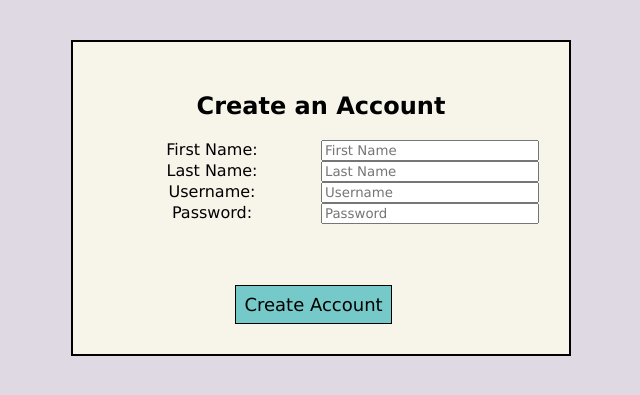
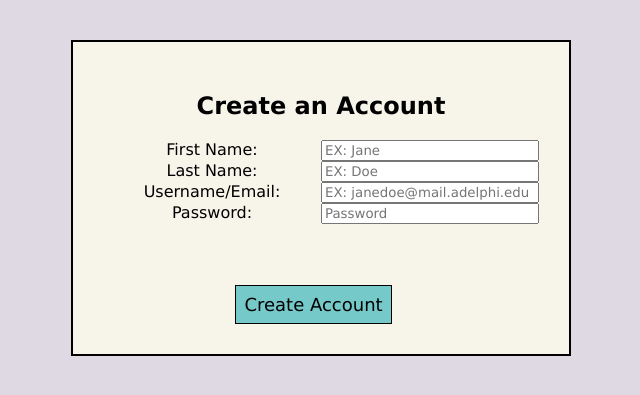
Before and after one commit to alessandrofiorella-adelphi/software-testing-devspace, a Flask app: page /signup in a window 1280 px wide. Shown: the part 54-449 px from the top of the page, without its empty margins (319-959 px from the left). Run offline with Flask 3, Linux system fonts and the light colour scheme.

Commit message:
Updated sign-up page so that the "username" being an email is clearer.

```diff
--- a/templates/signup.html
+++ b/templates/signup.html
@@ -18,11 +18,11 @@
             <h2>Create an Account</h2>
             <div id="gridContainer">
                 <label for="fname">First Name:</label>
-                <input type="text" id="fname" name="fname" placeholder="First Name" required>
+                <input type="text" id="fname" name="fname" placeholder="EX: Jane" required>
                 <label for="lname">Last Name:</label>
-                <input type="text" id="lname" name="lname" placeholder="Last Name" required>
-                <label for="username">Username:</label>
-                <input type="text" id="username" name="username" placeholder="Username" required>
+                <input type="text" id="lname" name="lname" placeholder="EX: Doe" required>
+                <label for="username">Username/Email:</label>
+                <input type="text" id="username" name="username" placeholder="EX: janedoe@mail.adelphi.edu" required>
                 <label for="password">Password:</label>
                 <input type="password" id="password" name="password" placeholder="Password" required>
                 <p>{{wrong_password}}</p>
```
